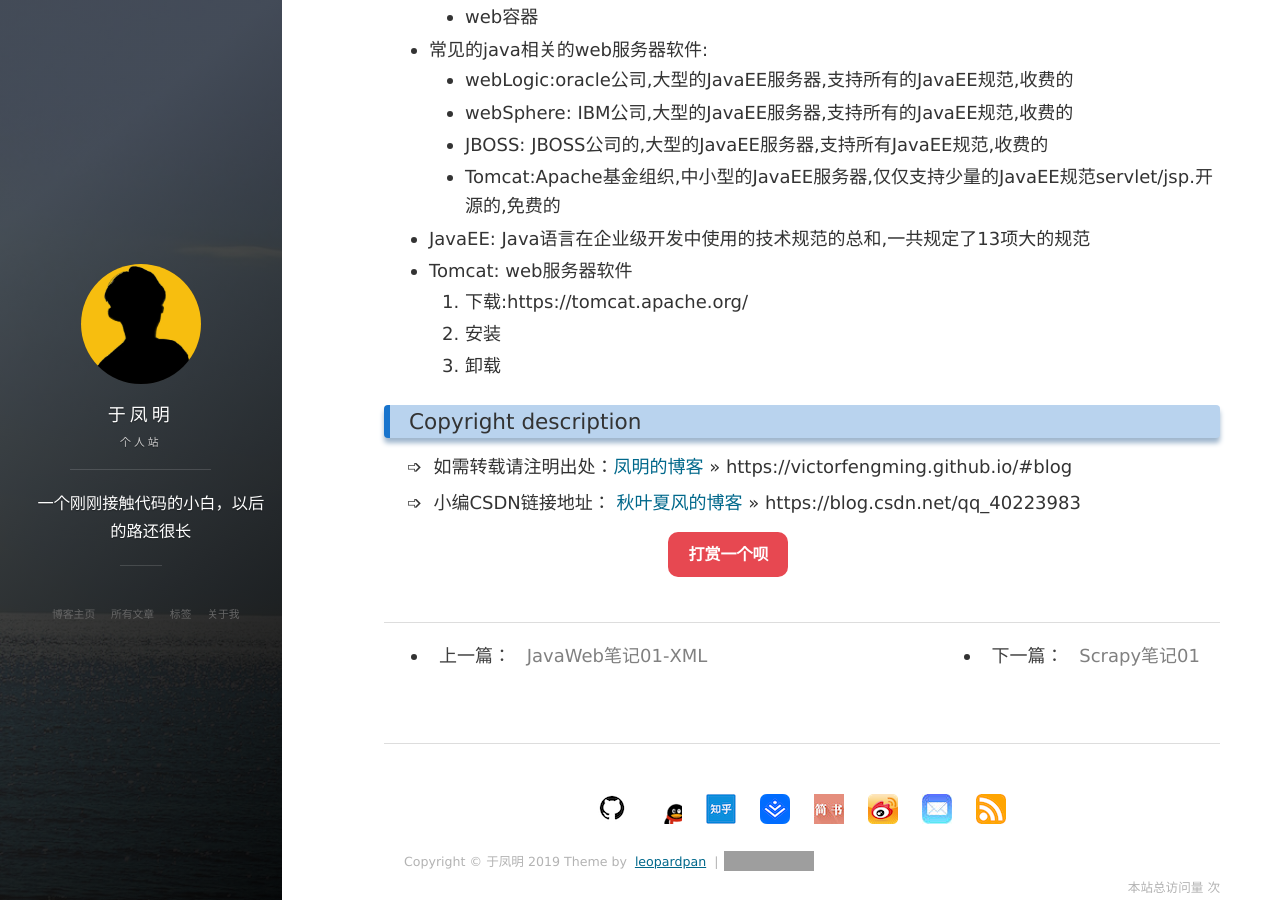
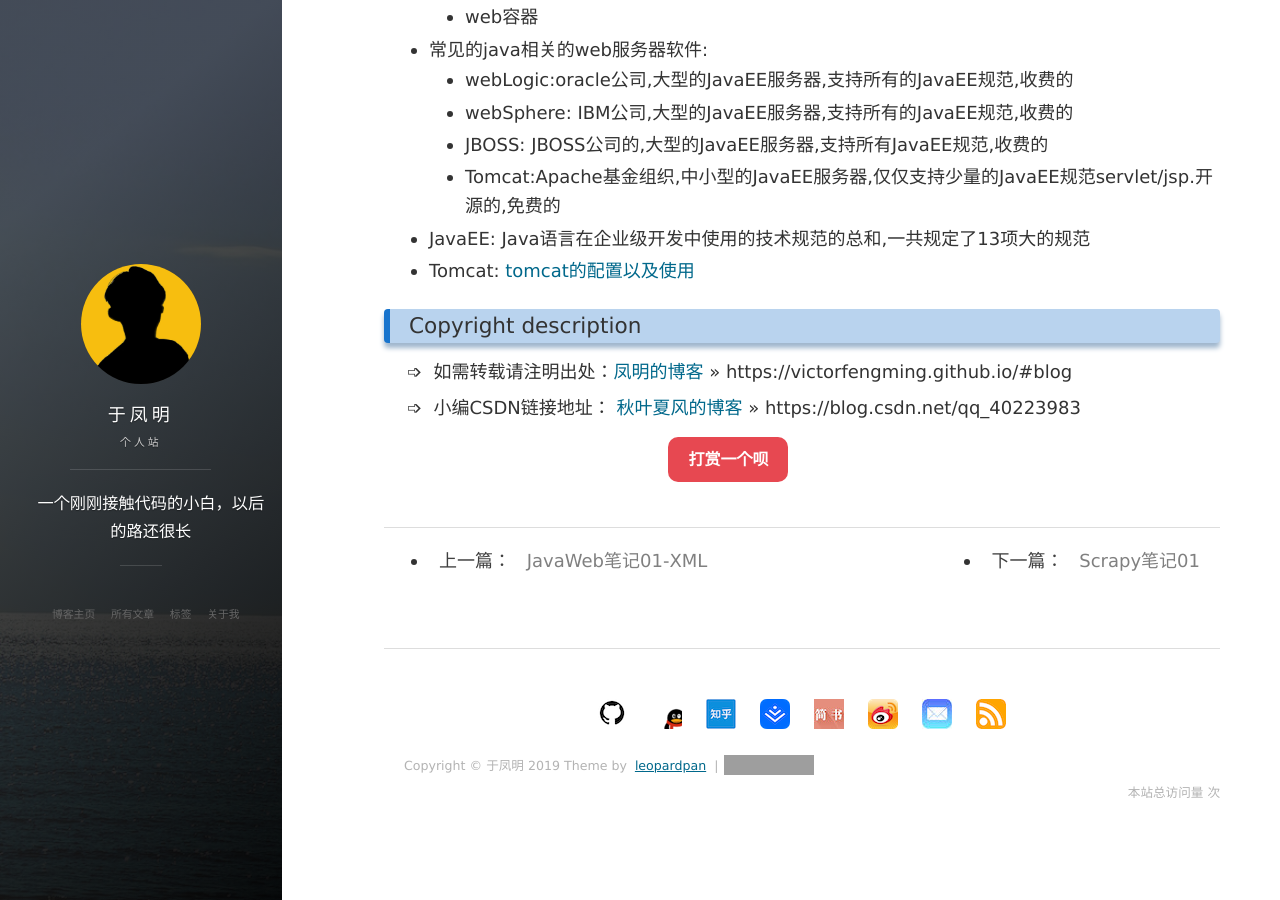
Before and after one commit to victorfengming/victorfengming.github.io.leopardpan, a Jekyll site: the page built from _posts/java/JavaWeb/2019-11-12-note5.markdown, in a window 1280 px wide and 900 px high, scrolled down 1201 px. Built offline with Jekyll 4.4.1, drawn with Linux system fonts in a browser that asks for light colours; nearby versions of some CDN libraries; comment, search, counter and statistics services are not loaded; grey boxes are pictures that could not be loaded.

Commit message:
tomcat的配置以及使用

```diff
--- a/_posts/java/JavaWeb/2019-11-12-note5.markdown
+++ b/_posts/java/JavaWeb/2019-11-12-note5.markdown
@@ -48,7 +48,4 @@
     - JBOSS: JBOSS公司的,大型的JavaEE服务器,支持所有JavaEE规范,收费的
     - Tomcat:Apache基金组织,中小型的JavaEE服务器,仅仅支持少量的JavaEE规范servlet/jsp.开源的,免费的
 - JavaEE: Java语言在企业级开发中使用的技术规范的总和,一共规定了13项大的规范
-- Tomcat: web服务器软件
-    1. 下载:https://tomcat.apache.org/
-    2. 安装
-    3. 卸载
+- Tomcat: [tomcat的配置以及使用](https://victorfengming.github.io/2019/10/tomcat/)
```
Also changed, not shown: _posts/daily/October/2019-10-21-day69.md (+1 -1 lines).
